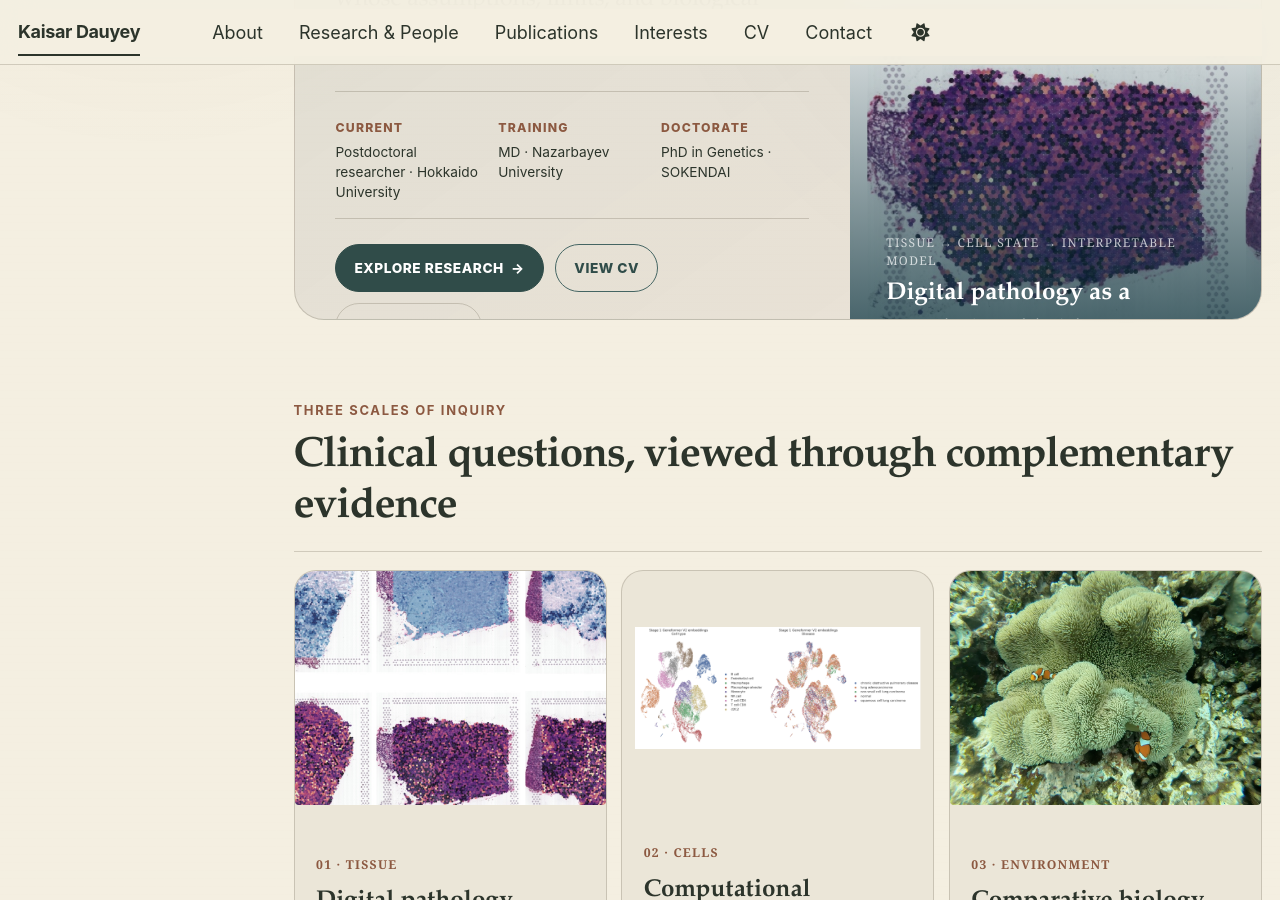
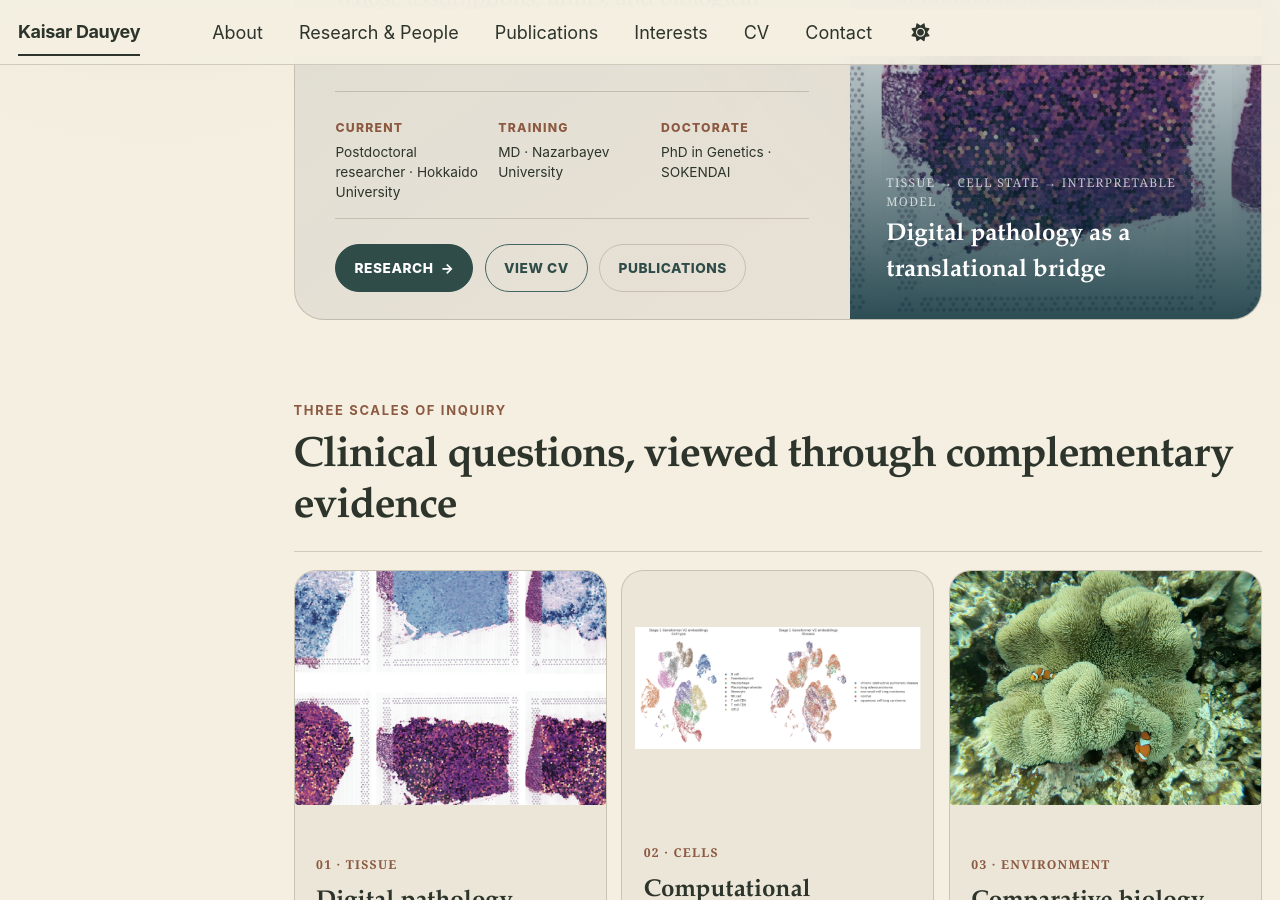
Before and after one commit to Kays3/Kays3.github.io, a Jekyll site: the page built from _pages/about.md, in a window 1280 px wide and 900 px high, scrolled down 501 px. Built offline with Jekyll 4.4.1, drawn with Linux system fonts in a browser that asks for light colours; a style sheet for code colours, icons or effects is not loaded.

Commit message:
Tighten About hero calls to action

```diff
--- a/_pages/about.md
+++ b/_pages/about.md
@@ -21,7 +21,7 @@ redirect_from:
       </dl>
 
       <div class="about-hero__actions">
-        <a class="about-button about-button--primary" href="/research/">Explore research <span aria-hidden="true">→</span></a>
+        <a class="about-button about-button--primary" href="/research/">Research <span aria-hidden="true">→</span></a>
         <a class="about-button" href="/cv/">View CV</a>
         <a class="about-button about-button--quiet" href="/publications/">Publications</a>
       </div>
```
